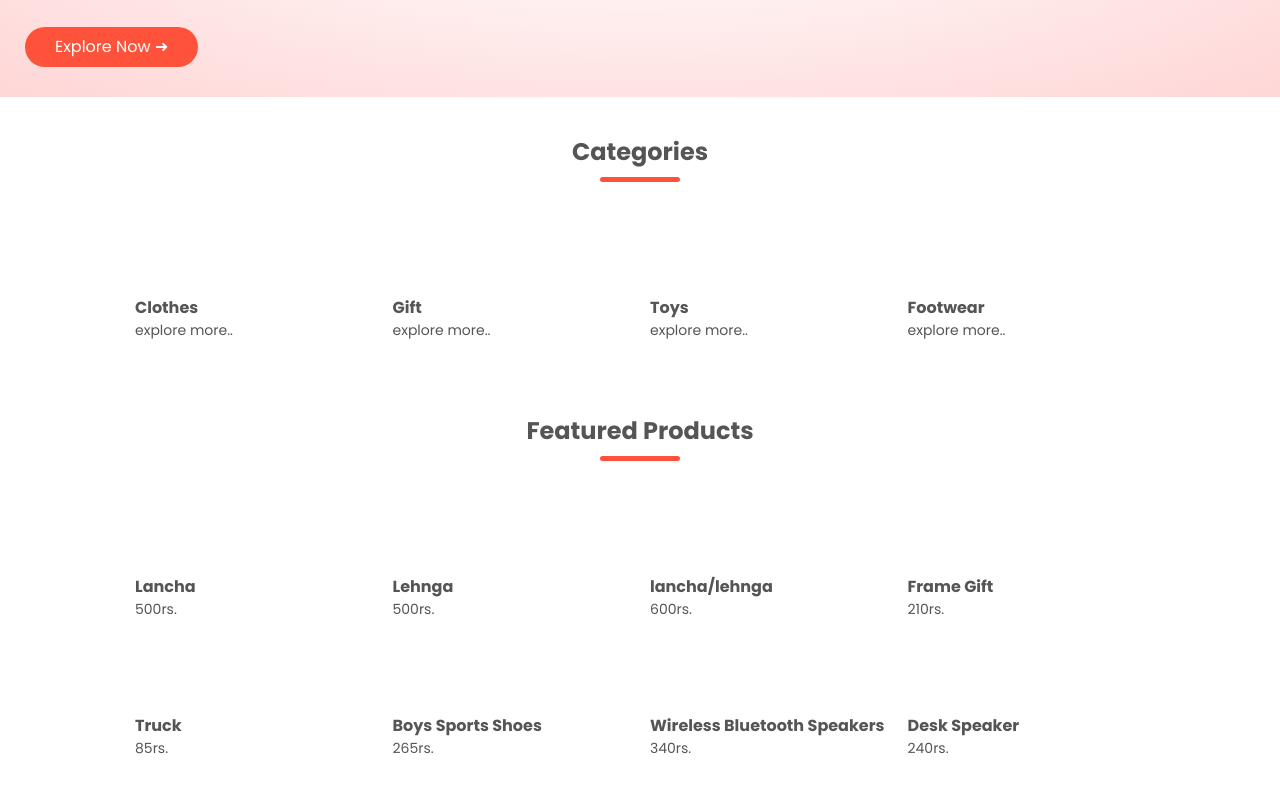
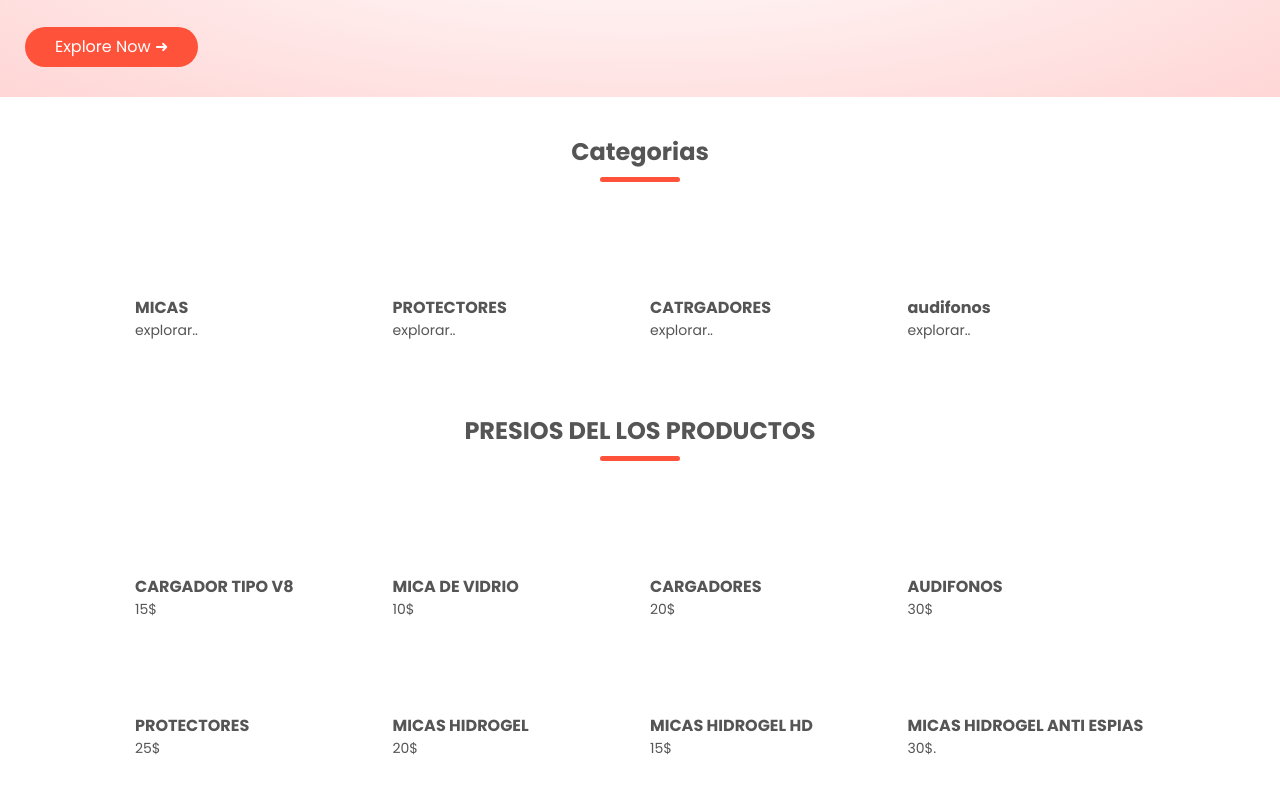
Before and after one commit to ithan-09/proyec, a plain HTML site: page index.html in a window 1280 px wide. Shown: the part 375-1160 px from the top of the page. Drawn offline with Linux system fonts and the light colour scheme.

Commit message:
PROYEC1CLASE

```diff
--- a/index.html
+++ b/index.html
@@ -47,7 +47,7 @@
         <div class="row">
           <div class="col-2">
             <h1>
-              Here shopping becomes <br/>simple!
+             TIENDAS DE ACSESORIOS <br/>ANEL!
             </h1>
             <p>
               "We trust something in a grocery store and assume it's good. We don't learn about the most precious thing in life—
@@ -63,72 +63,72 @@
     </div>
   <!-- ---------featured categories--------   -->
 <div class="small-container">
-  <h2 class="title">Categories</h2>
+  <h2 class="title">Categorias</h2>
   <div class="row">
     <div class="col-4">
       <a href="fashion-child-product.html" target="_blank"><img src="images/clothes/category-3.png" alt=""></a>
-      <a href="fashion-child-product.html" target="_blank"><h4>Clothes</h4></a>
-      <a href="fashion-child-product.html" target="_blank"><p>explore more..</p></a>
+      <a href="fashion-child-product.html" target="_blank"><h4>MICAS</h4></a>
+      <a href="fashion-child-product.html" target="_blank"><p> explorar..</p></a>
     </div>
     <div class="col-4">
       <a href="gift-product.html"target="_blank"><img src="images/gifts/gift.png" alt=""></a>
-      <a href="gift-product.html"target="_blank"><h4>Gift</h4></a>
-      <a href="gift-product.html"target="_blank"><p>explore more..</p></a>
+      <a href="gift-product.html"target="_blank"><h4>PROTECTORES</h4></a>
+      <a href="gift-product.html"target="_blank"><p>explorar..</p></a>
 
     </div>
     <div class="col-4">
       <a href="toys-product.html"target="_blank"><img src="images/Toys/toys.png" alt=""></a>
-      <a href="toys-product.html"target="_blank"><h4>Toys</h4></a>
-      <a href="toys-product.html"target="_blank"><p>explore more..</p></a>
+      <a href="toys-product.html"target="_blank"><h4>CATRGADORES</h4></a>
+      <a href="toys-product.html"target="_blank"><p>explorar..</p></a>
     </div>
     <div class="col-4">
       <a href="footwear-product.html"target="_blank"><img src="images/footware/foot.png" alt=""></a>
-      <a href="footwear-product.html"target="_blank"><h4>Footwear</h4></a>
-      <a href="footwear-product.html"target="_blank"><p>explore more..</p></a>
+      <a href="footwear-product.html"target="_blank"><h4>audifonos</h4></a>
+      <a href="footwear-product.html"target="_blank"><p>explorar..</p></a>
     </div>
   </div>
   <!-- ---------featured products--------   -->
-  <h2 class="title">Featured Products</h2>
+  <h2 class="title">PRESIOS DEL LOS PRODUCTOS </h2>
   <div class="row">
     <div class="col-4">
       <img src="images/clothes/child clothes/cloth1.jpg" alt="">
-      <h4><a href="product-detial-child1.html" target="_blank">Lancha</a></h4>
-      <p>500rs.</p>
+      <h4><a href="product-detial-child1.html" target="_blank">CARGADOR TIPO V8</a></h4>
+      <p>15$</p>
     </div>
     <div class="col-4">
       <img src="images/clothes/child clothes/cloth2.jpg" alt="">
-      <h4><a href="product-detials-child2.html" target="_blank">Lehnga</a></h4>
-      <p>500rs.</p>
+      <h4><a href="product-detials-child2.html" target="_blank">MICA DE VIDRIO</a></h4>
+      <p>10$</p>
     </div>
     <div class="col-4">
       <img src="images/clothes/saree/lehnga (6).jpg" alt="">
-      <h4><a href="product-detials-saree.html" target="_blank">lancha/lehnga</a></h4>
-      <p>600rs.</p>
+      <h4><a href="product-detials-saree.html" target="_blank">CARGADORES</a></h4>
+      <p>20$</p>
     </div>
     <div class="col-4">
       <img src="images/gifts/fram1.png" alt="">
-      <h4><a href="product-detials-gift.html" target="_blank">Frame Gift</a></h4>
-      <p>210rs.</p>
+      <h4><a href="product-detials-gift.html" target="_blank">AUDIFONOS</a></h4>
+      <p>30$</p>
     </div>
     <div class="col-4">
       <img src="images/Toys/toy1.png" alt="">
-      <h4><a href="product-detials-toy.html" target="_blank">Truck</a></h4>
-      <p>85rs.</p>
+      <h4><a href="product-detials-toy.html" target="_blank">PROTECTORES</a></h4>
+      <p>25$</p>
     </div>
     <div class="col-4">
       <img src="images/footware/foot1.jpg" alt="">
-      <h4><a href="product-detials-shoes.html" target="_blank">Boys Sports Shoes</a></h4>
-      <p>265rs.</p>
+      <h4><a href="product-detials-shoes.html" target="_blank">MICAS HIDROGEL</a></h4>
+      <p>20$</p>
     </div>
     <div class="col-4">
       <img src="images/electronic/speaker4.jpg" alt="">
-      <h4><a href="product-detials-speaker.html" target="_blank">Wireless Bluetooth Speakers</a></h4>
-      <p> 340rs. </a></p>
+      <h4><a href="product-detials-speaker.html" target="_blank">MICAS HIDROGEL HD</a></h4>
+      <p> 15$ </a></p>
     </div>
     <div class="col-4">
       <img src="images/electronic/sound1.png" alt="">
-      <h4><a href="product-detials-sound.html" target="_blank">Desk Speaker</a></h4>
-      <p> 240rs. </p>
+      <h4><a href="product-detials-sound.html" target="_blank">MICAS HIDROGEL ANTI ESPIAS</a></h4>
+      <p> 30$. </p>
     </div>
   </div>
 
```
